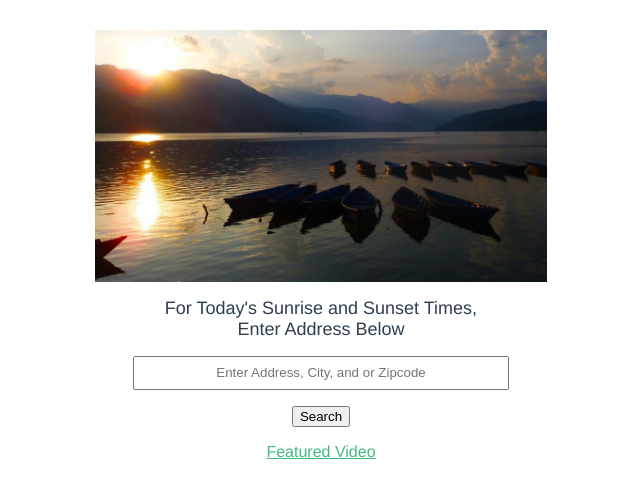
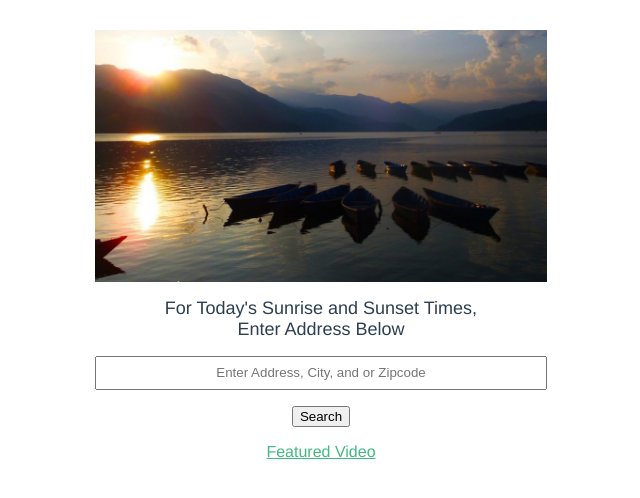
Before and after one commit to laurabmackenzie/wats4000-suntracker, a Vue app: page / in a window 768 px wide. Shown: the top 498 px of the page, without its empty margins (63-703 px from the left). Built offline with nearby package versions, Linux system fonts and the light colour scheme; a small style sheet from the web is missing.

Commit message:
Increased text box size

```diff
--- a/src/components/SunTracker.vue
+++ b/src/components/SunTracker.vue
@@ -127,7 +127,7 @@ h1 {
 }
 @media screen and (min-width:481px) and (max-width: 768px) {
 input[type=text] {
-  width:50%
+  width:60%
   }
 h1 {
   font-size:18px;
```
